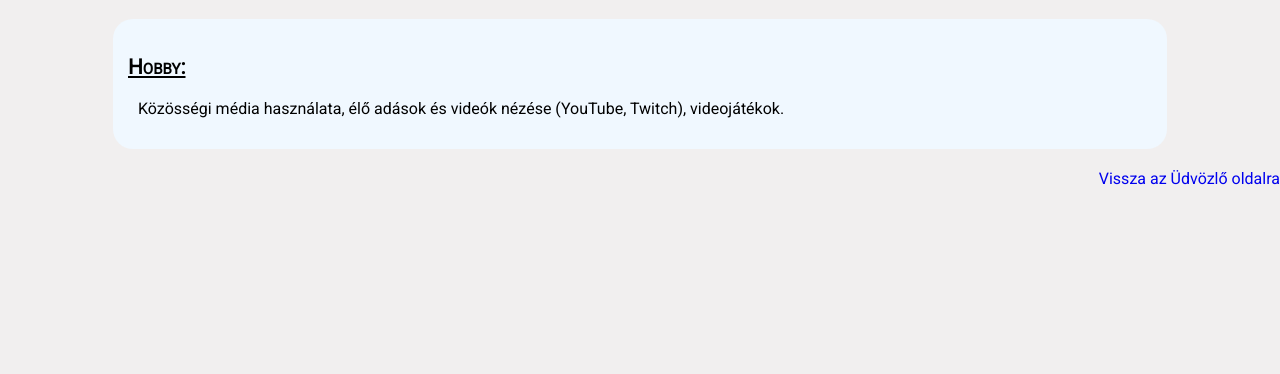
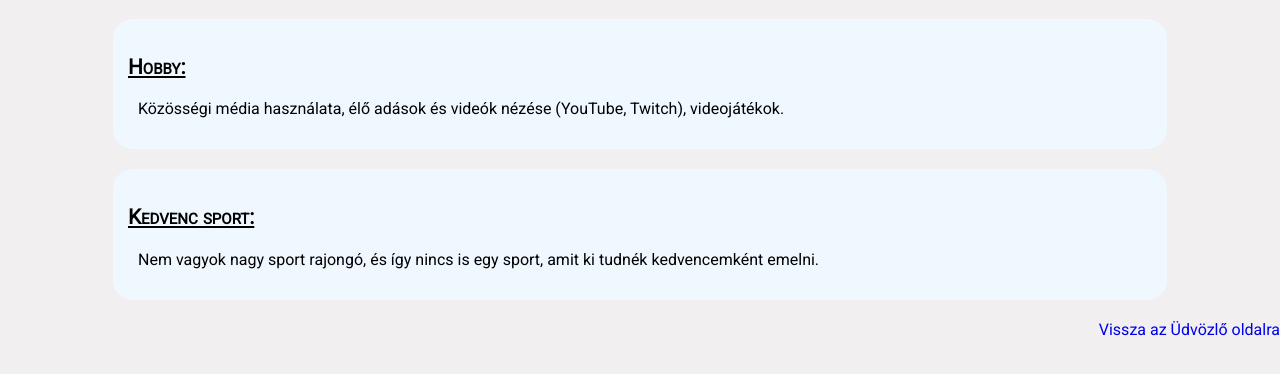
Before and after one commit to PiedlTamas/kozos, a plain HTML site: page web/DP_bemutatkozo.html in a window 1280 px wide. Shown: the part 102-476 px from the top of the page. Drawn offline with Linux system fonts and the light colour scheme; a web font is replaced by a local one.

Commit message:
Bemutatkozásom: kedvenc sport

```diff
--- a/web/DP_bemutatkozo.html
+++ b/web/DP_bemutatkozo.html
@@ -22,6 +22,10 @@
         <h3>Hobby:</h3>
         <p>Közösségi média használata, élő adások és videók nézése (YouTube, Twitch), videojátékok.</p>
     </section>
+    <section>
+        <h3>Kedvenc sport:</h3>
+        <p>Nem vagyok nagy sport rajongó, és így nincs is egy sport, amit ki tudnék kedvencemként emelni.</p>
+    </section>
     <p class="vissza"><a href="index.html">Vissza az Üdvözlő oldalra</a></p>
 </body>
 </html>
```
